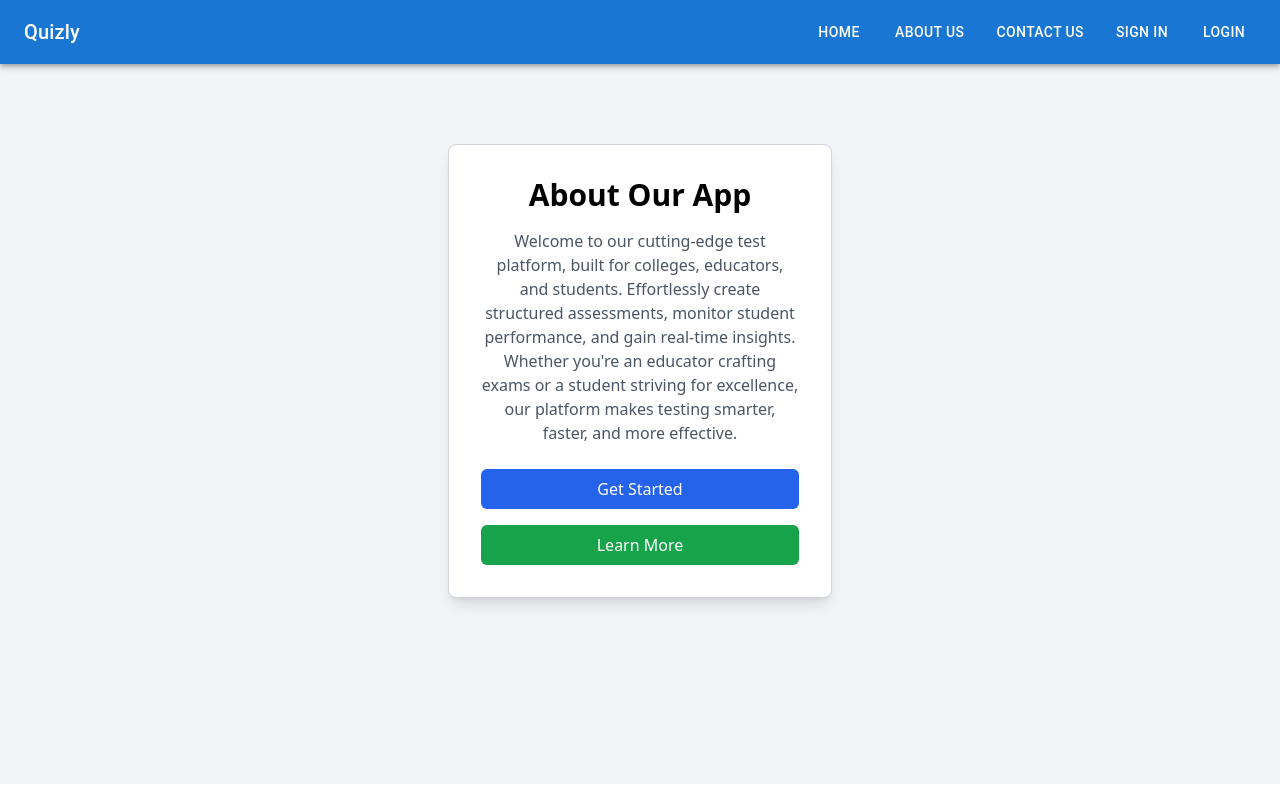
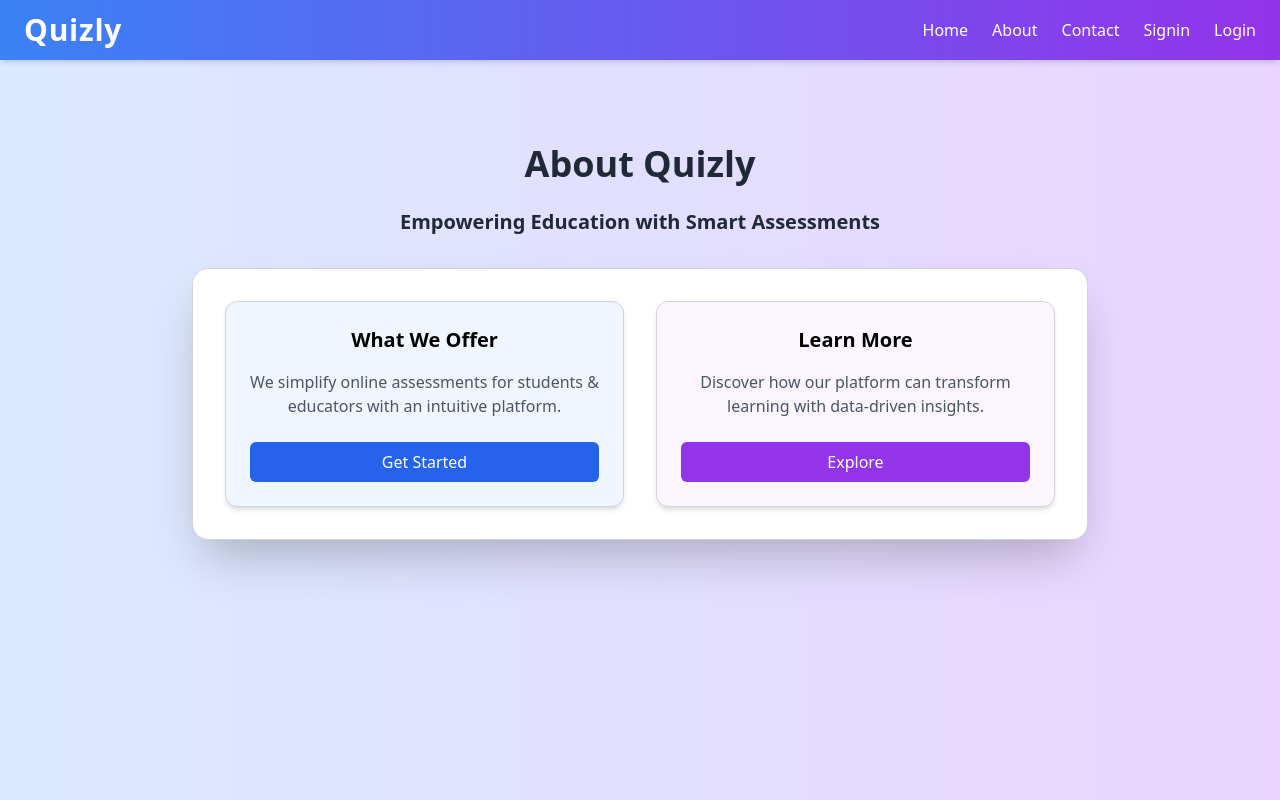
Before and after one commit to Quizllyy/Quiz-App, a React (Vite) app in the folder Frontend/Quiz-App/: page /about in a window 1280 px wide. Built offline with nearby package versions, Linux system fonts and the light colour scheme.

Commit message:
used web3form for emails and modify home, navbar,about us

```diff
--- a/Frontend/Quiz-App/src/App.jsx
+++ b/Frontend/Quiz-App/src/App.jsx
@@ -8,6 +8,7 @@ import Contact from "./pages/Contact.jsx";
 import CaptchaPage from "./pages/CaptchaPage.jsx";
 import Categories from "./pages/Categories.jsx";
 import Details from "./pages/Details.jsx";
+import ThankYou from "./pages/ThankYou.jsx";
 
 function App() {
   return (
@@ -24,6 +25,7 @@ function App() {
           <Route path="/signin" element={<Signin />} />
           <Route path="/about" element={<About />} />
           <Route path="/contact" element={<Contact />} />
+          <Route path="/thank-you" element={<ThankYou />} />
         </Routes>
       </div>
     </Router>
--- a/Frontend/Quiz-App/src/components/Navbar.jsx
+++ b/Frontend/Quiz-App/src/components/Navbar.jsx
@@ -1,38 +1,53 @@
-import React from "react";
-import { AppBar, Toolbar, Typography, Stack, Button } from "@mui/material";
+import React, { useState } from "react";
 import { Link } from "react-router-dom";
 
-function Navbar() {
+export default function Navbar() {
+  const [isOpen, setIsOpen] = useState(false);
+
   return (
-    <AppBar position="sticky" className="navbar">
-      <Toolbar className="navComponent">
-        <Typography
-          variant="h6"
-          component="div"
-          sx={{ flexGrow: 1 }}
-          className="logo">
+    <nav className="bg-gradient-to-r from-blue-500 to-purple-600 shadow-md fixed w-full z-50">
+      <div className="max-w-7xl mx-auto px-6 py-3 flex justify-between items-center">
+        {/* Logo */}
+        <Link to="/" className="text-white text-3xl font-extrabold tracking-wide">
           Quizly
-        </Typography>
-        <Stack direction="row" spacing={2} className="navItems">
-          <Button color="inherit" component={Link} to="/">
-            Home
-          </Button>
-          <Button color="inherit" component={Link} to="/about">
-            About Us
-          </Button>
-          <Button color="inherit" component={Link} to="/contact">
-            Contact Us
-          </Button>
-          <Button color="inherit" component={Link} to="/signin">
-            Sign In
-          </Button>
-          <Button color="inherit" component={Link} to="/login">
-            Login
-          </Button>
-        </Stack>
-      </Toolbar>
-    </AppBar>
+        </Link>
+
+        {/* Desktop Navigation */}
+        <div className="hidden md:flex space-x-6">
+          {["Home", "About", "Contact", "Signin", "Login"].map((item, index) => (
+            <Link
+              key={index}
+              to={item === "Home" ? "/" : `/${item.toLowerCase().replace(" ", "-")}`}
+              className="text-white hover:text-gray-200 transition duration-300 font-medium">
+              {item}
+            </Link>
+          ))}
+        </div>
+
+        {/* Mobile Menu Button */}
+        <div className="md:hidden">
+          <button
+            className="text-white focus:outline-none text-2xl"
+            onClick={() => setIsOpen(!isOpen)}>
+            ☰
+          </button>
+        </div>
+      </div>
+
+      {/* Mobile Dropdown Menu */}
+      {isOpen && (
+        <div className="md:hidden bg-blue-500 p-4 space-y-3 shadow-lg">
+          {["Home", "About", "Contact", "Signin", "Login"].map((item, index) => (
+            <Link
+              key={index}
+              to={item === "Home" ? "/" : `/${item.toLowerCase().replace(" ", "-")}`}
+              className="block text-white hover:text-gray-200 transition duration-300 font-medium"
+              onClick={() => setIsOpen(false)}>
+              {item}
+            </Link>
+          ))}
+        </div>
+      )}
+    </nav>
   );
 }
-
-export default Navbar;
--- a/Frontend/Quiz-App/src/pages/About.jsx
+++ b/Frontend/Quiz-App/src/pages/About.jsx
@@ -5,27 +5,40 @@ export default function About() {
   const navigate = useNavigate();
 
   return (
-    <div className="flex flex-col items-center justify-start min-h-[calc(100vh-80px)] bg-gray-100 pt-20">
-      <div className="bg-white shadow-lg rounded-lg p-8 w-96 text-center border border-gray-300">
-        <h2 className="text-3xl font-bold mb-4">About Our App</h2>
-        <p className="text-gray-600 mb-6">
-          Welcome to our cutting-edge test platform, built for colleges,
-          educators, and students. Effortlessly create structured assessments,
-          monitor student performance, and gain real-time insights. Whether
-          you're an educator crafting exams or a student striving for
-          excellence, our platform makes testing smarter, faster, and more
-          effective.
-        </p>
-        <div className="flex flex-col gap-4">
+    <div className="flex flex-col justify-start items-center min-h-screen bg-gradient-to-r from-blue-100 to-purple-200 pt-32">
+      {/* Heading Section */}
+      <h1 className="text-4xl font-extrabold text-gray-800 mb-6 text-center mt-4">
+        About Quizly
+      </h1>
+      <h3 className="text-xl font-bold text-gray-800 mb-8 text-center">
+        Empowering Education with Smart Assessments
+      </h3>
+
+      {/* Content Section */}
+      <div className="bg-white shadow-2xl rounded-2xl p-8 max-w-4xl w-full flex flex-col md:flex-row gap-8 border border-gray-300">
+        {/* Description Card */}
+        <div className="flex-1 shadow-md rounded-xl p-6 transition-transform hover:scale-105 text-center border border-gray-300 hover:shadow-lg bg-blue-50">
+          <h5 className="text-xl font-semibold mb-4">What We Offer</h5>
+          <p className="text-gray-600 mb-6">
+            We simplify online assessments for students & educators with an intuitive platform.
+          </p>
           <button
             className="w-full bg-blue-600 text-white py-2 rounded-md hover:bg-blue-700 transition"
             onClick={() => navigate("/")}>
             Get Started
           </button>
+        </div>
+
+        {/* Learn More Card */}
+        <div className="flex-1 shadow-md rounded-xl p-6 transition-transform hover:scale-105 text-center border border-gray-300 hover:shadow-lg bg-purple-50">
+          <h5 className="text-xl font-semibold mb-4">Learn More</h5>
+          <p className="text-gray-600 mb-6">
+            Discover how our platform can transform learning with data-driven insights.
+          </p>
           <button
-            className="w-full bg-green-600 text-white py-2 rounded-md hover:bg-green-700 transition"
+            className="w-full bg-purple-600 text-white py-2 rounded-md hover:bg-purple-700 transition"
             onClick={() => navigate("/details")}>
-            Learn More
+            Explore
           </button>
         </div>
       </div>
--- a/Frontend/Quiz-App/src/pages/Contact.jsx
+++ b/Frontend/Quiz-App/src/pages/Contact.jsx
@@ -1,29 +1,51 @@
 import React, { useState } from "react";
+import { useNavigate } from "react-router-dom"; // Import useNavigate
 
 export default function ContactUs() {
+  const navigate = useNavigate(); // Initialize navigation
+
   const [formData, setFormData] = useState({
     name: "",
     email: "",
     message: "",
+    access_key: "877f5110-13db-4bf0-a096-691361da717e", //web3form key
   });
+
+  const [isSubmitting, setIsSubmitting] = useState(false);
 
   const handleChange = (e) => {
     setFormData({ ...formData, [e.target.name]: e.target.value });
   };
 
-  const handleSubmit = (e) => {
+  const handleSubmit = async (e) => {
     e.preventDefault();
-    alert("Your message has been sent!");
-    setFormData({ name: "", email: "", message: "" });
+    setIsSubmitting(true);
+
+    try {
+      const response = await fetch("https://api.web3forms.com/submit", {
+        method: "POST",
+        headers: { "Content-Type": "application/json" },
+        body: JSON.stringify(formData),
+      });
+
+      const result = await response.json();
+      if (result.success) {
+        navigate("/thank-you"); // Redirect after successful submission
+      } else {
+        alert("Failed to send message. Please try again.");
+      }
+    } catch (error) {
+      alert("Error submitting the form.");
+    }
+
+    setIsSubmitting(false);
   };
 
   return (
     <div className="flex flex-col items-center justify-start min-h-[calc(100vh-80px)] bg-gray-100 pt-16">
       <div className="bg-white shadow-xl rounded-lg p-10 w-[450px] text-center border border-gray-300">
         <h3 className="text-2xl font-bold mb-2 text-gray-800">Get in Touch</h3>
-        <p className="text-gray-600 mb-6">
-          Have questions or feedback? We'd love to hear from you!
-        </p>
+        <p className="text-gray-600 mb-6">We’d love to hear from you!</p>
 
         <form onSubmit={handleSubmit} className="flex flex-col gap-5">
           <input
@@ -54,8 +76,14 @@ export default function ContactUs() {
           />
           <button
             type="submit"
-            className="w-full bg-blue-600 text-white py-3 rounded-lg font-semibold text-lg hover:bg-blue-700 transition transform hover:scale-105">
-            Send Message
+            className={`w-full py-3 rounded-lg font-semibold text-lg transition transform ${
+              isSubmitting
+                ? "bg-gray-400 cursor-not-allowed"
+                : "bg-blue-600 text-white hover:bg-blue-700 hover:scale-105"
+            }`}
+            disabled={isSubmitting}
+          >
+            {isSubmitting ? "Sending..." : "Send Message"}
           </button>
         </form>
       </div>
--- a/Frontend/Quiz-App/src/pages/Details.jsx
+++ b/Frontend/Quiz-App/src/pages/Details.jsx
@@ -7,7 +7,7 @@ export default function Details() {
   return (
     <div className="flex flex-col items-center justify-start min-h-[calc(100vh-80px)] bg-gray-100 pt-32">
       <div className="bg-white shadow-lg rounded-lg p-8 w-96 text-center border border-gray-300">
-        <h2 className="text-3xl font-bold mb-4">More About Our App</h2>
+        <h2 className="text-3xl font-bold mb-4">More About Our Platform</h2>
         <p className="text-gray-600 mb-6">
           Our quiz platform offers a variety of question types, real-time
           scoring, and a seamless user experience. Whether you're an educator,
--- /dev/null
+++ b/Frontend/Quiz-App/src/pages/ThankYou.jsx
@@ -0,0 +1,17 @@
+import { Link } from "react-router-dom";
+
+export default function ThankYou() {
+  return (
+    <div className="flex items-center justify-center min-h-screen bg-gray-100">
+      <div className="bg-white shadow-xl rounded-lg p-10 text-center border border-gray-300">
+        <h2 className="text-3xl font-bold text-green-600 mb-4">Thank You!</h2>
+        <p className="text-gray-700 mb-6">
+          Your message has been successfully sent. We’ll get back to you soon!
+        </p>
+        <Link to="/" className="text-blue-600 font-semibold hover:underline">
+          Back to Home
+        </Link>
+      </div>
+    </div>
+  );
+}
```
Also changed, not shown: Frontend/Quiz-App/src/pages/Home.jsx (+14 -12 lines), 1 other file (tests, documents, lock files or other folders).
